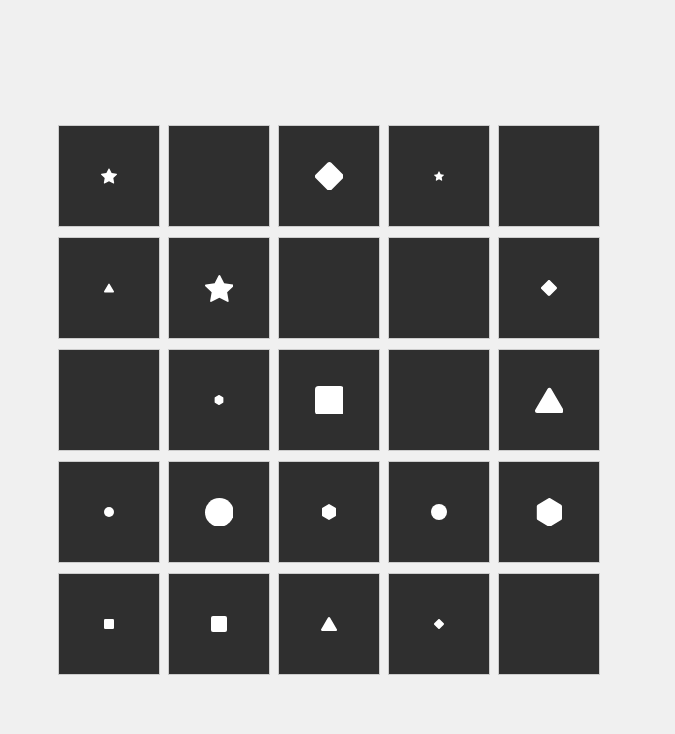
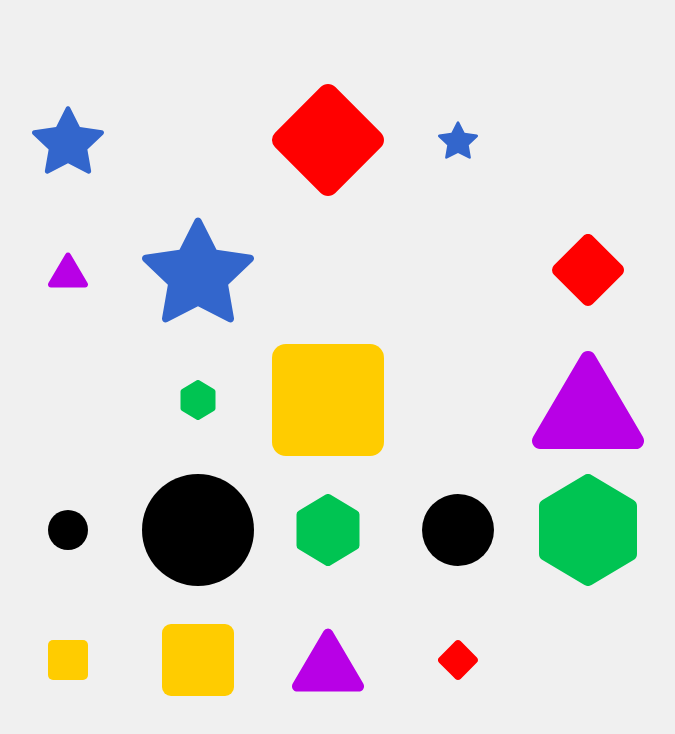
Before and after one commit to NikhilSingh07/cognitiveAssessment, a React (Create React App) app in the folder frontend/: page /game in a window 1280 px wide. Shown: the top 734 px of the page, without its empty margins (312-987 px from the left). Built offline with nearby package versions, Linux system fonts and the light colour scheme.

Commit message:
added form page

```diff
--- a/frontend/src/App.js
+++ b/frontend/src/App.js
@@ -7,6 +7,7 @@ import {
   } from "react-router-dom";
 import Game from './Components/Game/Game';
 import HomePage from './Components/HomePage/HomePage';
+import FormPage from './Components/FormPage/FormPage';
 
 const App = () => {
     return(
@@ -15,6 +16,9 @@ const App = () => {
         <Switch>
           <Route path="/game">
             <Game />
+          </Route>
+          <Route path="/form">
+            <FormPage />
           </Route>
           <Route path="/">
             <HomePage />
--- a/frontend/src/Components/Game/Game.css
+++ b/frontend/src/Components/Game/Game.css
@@ -4,25 +4,24 @@ body {
 
 #grid {
   display: grid;
-  grid-template-columns: repeat(5, 100px);
+  grid-template-columns: repeat(5, 120px);
   gap: 10px;
   margin: 20px auto;
 }
 
 .cell {
-  width: 100px;
-  height: 100px;
+  width: 120px;
+  height: 120px;
   display: flex;
   justify-content: center;
   align-items: center;
   font-size: 24px;
-  background-color: #2f2f2f;
+  /* background-color: #2f2f2f; */
   cursor: pointer;
-  border: 1px solid #ccc;
 }
 
 .cell:hover {
-  background-color: #8c8c8c;
+  /* background-color: #8c8c8c; */
 }
 
 .alert {
@@ -38,5 +37,5 @@ body {
 .fruit-label {
   margin-top: 5px;
   text-align: center;
-  font-size: 0.8rem;
+  font-size: 2rem;
 }
--- a/frontend/src/Components/Game/Game.js
+++ b/frontend/src/Components/Game/Game.js
@@ -32,12 +32,14 @@ const Game = () => {
   }
 
   const revealFruit = (cell, index) => {
+    if(cell.shapeType !== "null"){
       setClicks(prev => prev + 1)
       setClickedIndex(index)
       postClickedItem(cell.shapeId)
       if(cell.hasProducedFruit === false && cell.producedFruit === true){
         setShowFruit(true)
         console.log({cell})
+    }
   }
   };
 
@@ -48,29 +50,29 @@ const Game = () => {
           <div
             key={index}
             className={`cell`}
-            onClick={() => revealFruit(cell, index)}
+            onClick={() => {revealFruit(cell, index)}}
             style={{ cursor: 'pointer' }}
           >
-            { clickIndex !== index && cell.shapeType == "Circle" && (
-                <BsFillCircleFill fontSize={cell.shapeSize == "large" ? "larger" : (cell.shapeSize == "small" ? "x-small" : cell.shapeSize)} />
+            { clickIndex !== index && cell.shapeType === "Circle" && (
+                <BsFillCircleFill color='#000000' fontSize={cell.shapeSize === "large" ? `7rem` : (cell.shapeSize === "medium" ? `4.5rem` : `2.5rem`)} />
             )}
-            { clickIndex !== index && cell.shapeType == "Star" && (
-                <BsFillStarFill fontSize={cell.shapeSize == "large" ? "larger" : (cell.shapeSize == "small" ? "x-small" : cell.shapeSize)} />
+            { clickIndex !== index && cell.shapeType === "Star" && (
+                <BsFillStarFill color='#3366cc' fontSize={cell.shapeSize === "large" ? `7rem` : (cell.shapeSize === "medium" ? `4.5rem` : `2.5rem`)} />
             )}
-            { clickIndex !== index && cell.shapeType == "Triangle" && (
-                <BsFillTriangleFill fontSize={cell.shapeSize == "large" ? "larger" : (cell.shapeSize == "small" ? "x-small" : cell.shapeSize)} />
+            { clickIndex !== index && cell.shapeType === "Triangle" && (
+                <BsFillTriangleFill color='#b800e6' fontSize={cell.shapeSize === "large" ? `7rem` : (cell.shapeSize === "medium" ? `4.5rem` : `2.5rem`)} />
             )}
-            { clickIndex !== index && cell.shapeType == "Hexagon" && (
-                <BsFillHexagonFill fontSize={cell.shapeSize == "large" ? "larger" : (cell.shapeSize == "small" ? "x-small" : cell.shapeSize)} />
+            { clickIndex !== index && cell.shapeType === "Hexagon" && (
+                <BsFillHexagonFill color='#00c452' fontSize={cell.shapeSize === "large" ? `7rem` : (cell.shapeSize === "medium" ? `4.5rem` : `2.5rem`)} />
             )}
-            { clickIndex !== index && cell.shapeType == "Square" && (
-                <BsFillSquareFill fontSize={cell.shapeSize == "large" ? "larger" : (cell.shapeSize == "small" ? "x-small" : cell.shapeSize)} />
+            { clickIndex !== index && cell.shapeType === "Square" && (
+                <BsFillSquareFill color='#ffcc00' fontSize={cell.shapeSize === "large" ? `7rem` : (cell.shapeSize === "medium" ? `4.5rem` : `2.5rem`)} />
             )}
-            { clickIndex !== index && cell.shapeType == "Diamond" && (
-                <BsFillDiamondFill fontSize={cell.shapeSize == "large" ? "larger" : (cell.shapeSize == "small" ? "x-small" : cell.shapeSize)} />
+            { clickIndex !== index && cell.shapeType === "Diamond" && (
+                <BsFillDiamondFill color='#ff0000' fontSize={cell.shapeSize === "large" ? `7rem` : (cell.shapeSize === "medium" ? `4.5rem` : `2.5rem`)} />
             )}
             {showFruit && cell.fruit !== "null" && clickIndex === index && (
-              <div className="fruit-label">{cell.fruit}</div>
+              <div className="fruit-label">{cell.fruit === "Pear" ? `🍐` : `🍎`}</div>
             )}
           </div>
         ))}
--- a/frontend/src/Components/HomePage/HomePage.js
+++ b/frontend/src/Components/HomePage/HomePage.js
@@ -10,9 +10,9 @@ const HomePage = () => {
         <section className="instructions">
             <h2>Game Instructions</h2>
             <p>Welcome to the cognitive assessment game! Your task is to find hidden fruits behind shapes.</p>
-            <p>There will be 18 shapes, and the fruits are hidden underneath.</p>
-            <p>Pay attention to the spatial arrangement of the shapes as it changes. Good luck!</p>
-            <button className="nextbutton" onClick={() => history.push("/game")}>Next</button>
+            <p>You need to click on the shapes to find the hidden fruits.</p>
+            <p>This task will be repeated several times. Good luck!</p>
+            <button className="nextbutton" onClick={() => history.push("/form")}>Next</button>
         </section>
         </div>
 
--- a/frontend/src/index.css
+++ b/frontend/src/index.css
@@ -30,7 +30,6 @@ body {
 .cell {
   width: 100px;
   height: 100px;
-  background-color: #444;
   cursor: pointer;
   display: flex;
   justify-content: center;
```
Lines whose indentation alone changed are shown as unchanged.
